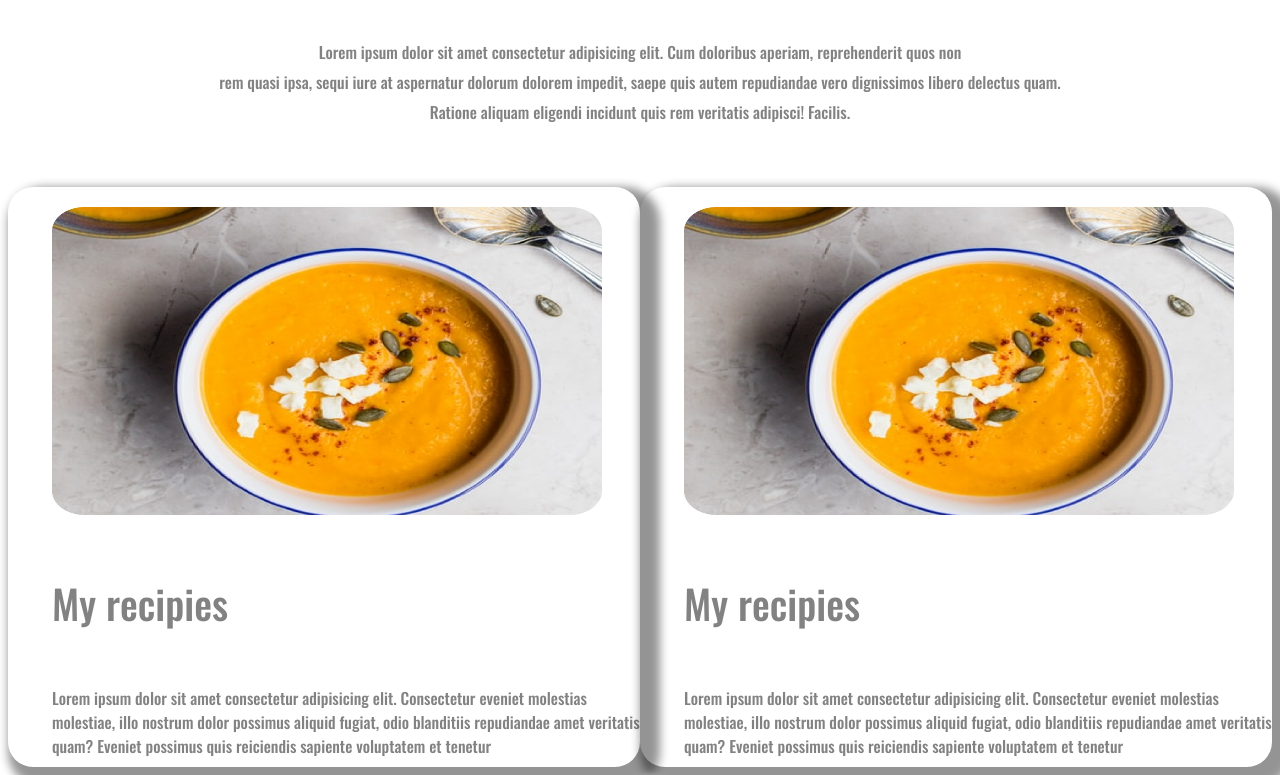
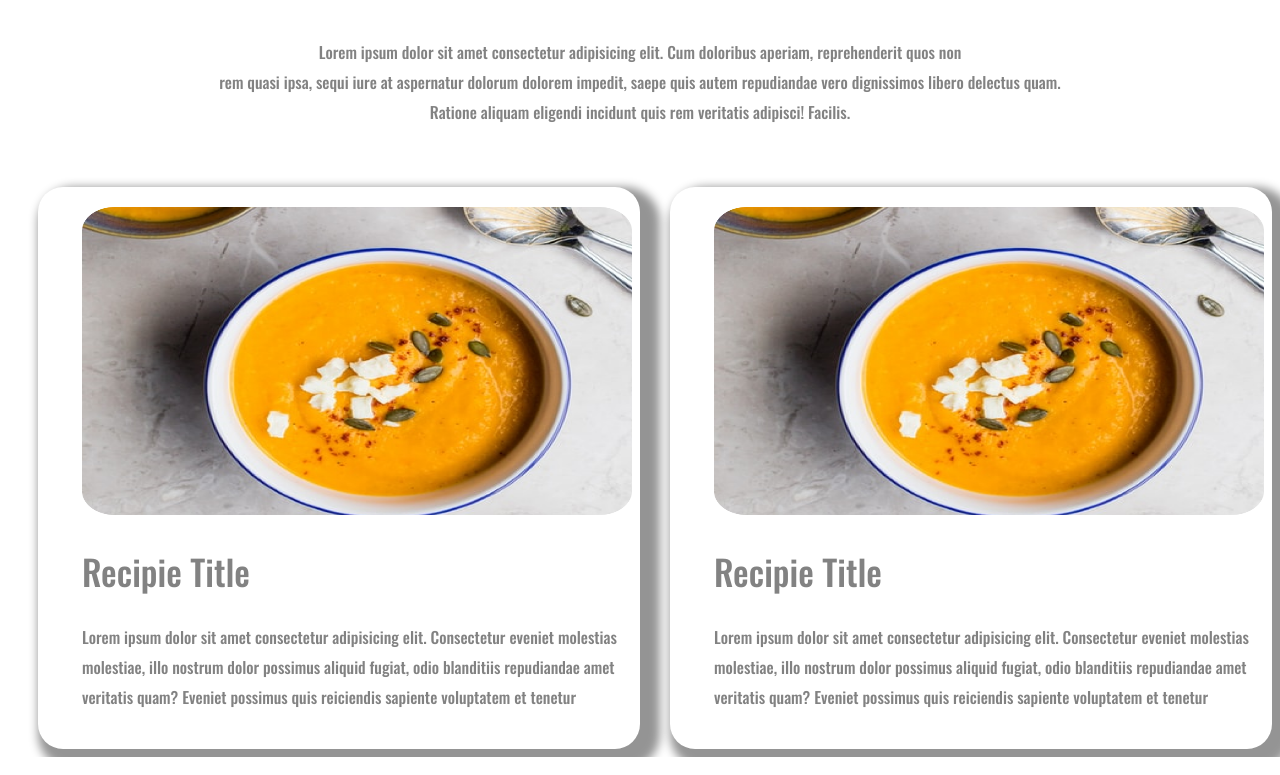
Before and after one commit to Abdullah2617/First-pracrice, a plain HTML site: page index.html in a window 1280 px wide. Shown: the part 1500-2275 px from the top of the page. Drawn offline with nearby package versions, Linux system fonts and the light colour scheme.

Commit message:
first commit

```diff
--- a/index.html
+++ b/index.html
@@ -77,18 +77,20 @@
         <div class="display display3">
             <div class="inrerDiv">
                 <img class="pic" src="images/food/Project Cover.png" alt="">
-                <h4 class="h4">My recipies</h4>
-                <p>Lorem ipsum dolor sit amet consectetur adipisicing elit. Consectetur eveniet molestias molestiae,
+                <h4 class="h4">Recipie Title</h4>
+                <p class="p3">Lorem ipsum dolor sit amet consectetur adipisicing elit. Consectetur eveniet molestias
+                    molestiae,
                     illo nostrum dolor possimus aliquid fugiat, odio blanditiis repudiandae amet veritatis quam? Eveniet
                     possimus quis reiciendis sapiente voluptatem et tenetur
                 </p>
             </div>
 
 
-            <div class="inrerDiv">
+            <div class="inrerDiv div">
                 <img class="pic" src="images/food/Project Cover.png" alt="">
-                <h4 class="h4">My recipies</h4>
-                <p>Lorem ipsum dolor sit amet consectetur adipisicing elit. Consectetur eveniet molestias molestiae,
+                <h4 class="h4">Recipie Title</h4>
+                <p class="p3">Lorem ipsum dolor sit amet consectetur adipisicing elit. Consectetur eveniet molestias
+                    molestiae,
                     illo nostrum dolor possimus aliquid fugiat, odio blanditiis repudiandae amet veritatis quam? Eveniet
                     possimus quis reiciendis sapiente voluptatem et tenetur
                 </p>
--- a/style.css
+++ b/style.css
@@ -91,13 +91,20 @@ body {
 
 .h4 {
     font-weight: 400;
-    font-size: 40px;
+    font-size: 35px;
+    margin-top: 25px;
+    margin-bottom: 25px;
+}
+
+.p3 {
+    line-height: 30px;
 }
 
 .inrerDiv {
     width: 610px;
-    height: 580px;
+    height: 562px;
     border-radius: 25px;
     padding-left: 44px;
+    margin-left: 30px;
     box-shadow: 10px 10px 10px 10px rgba(0, 0, 0, 0.418);
 }
```
